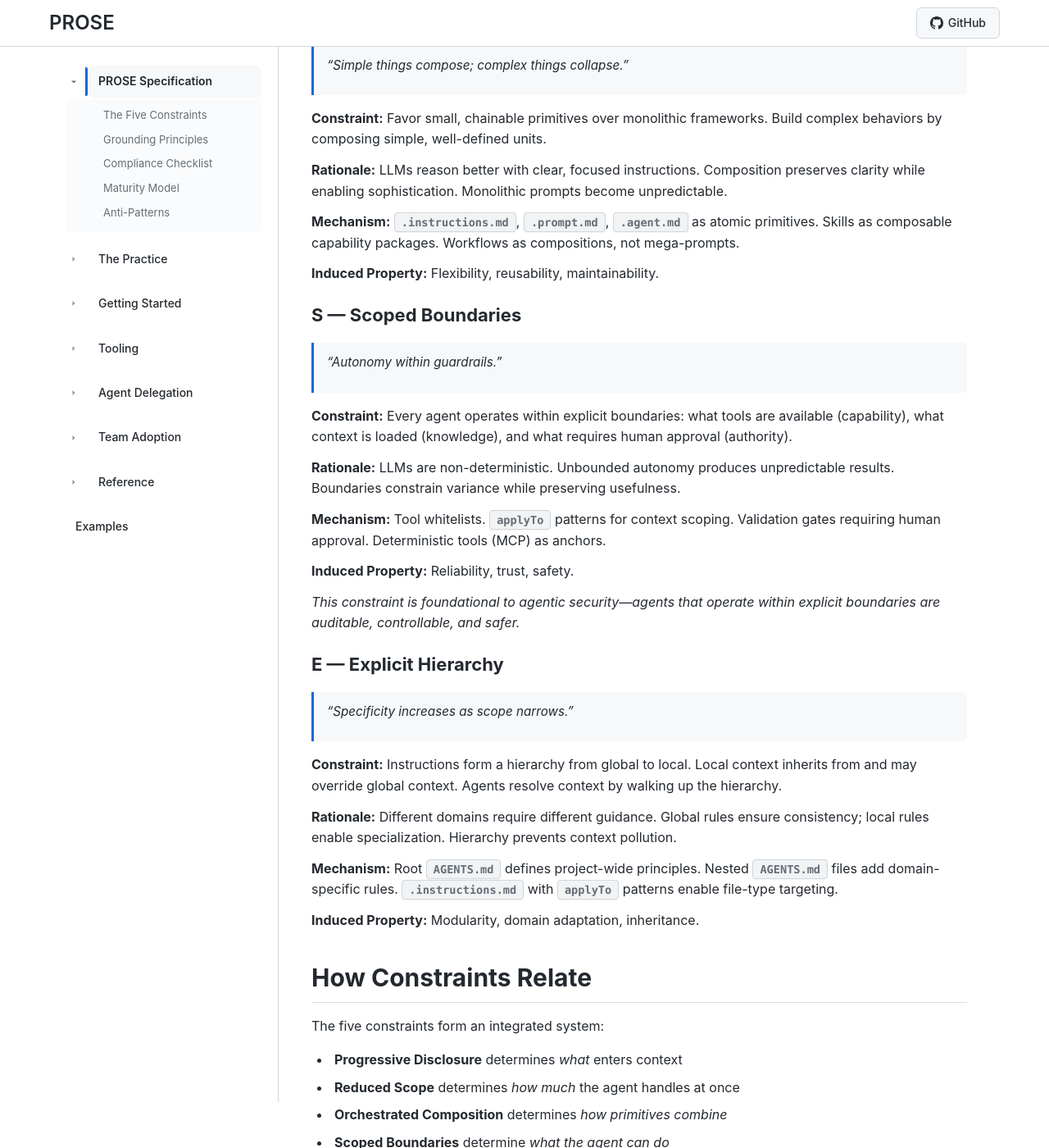
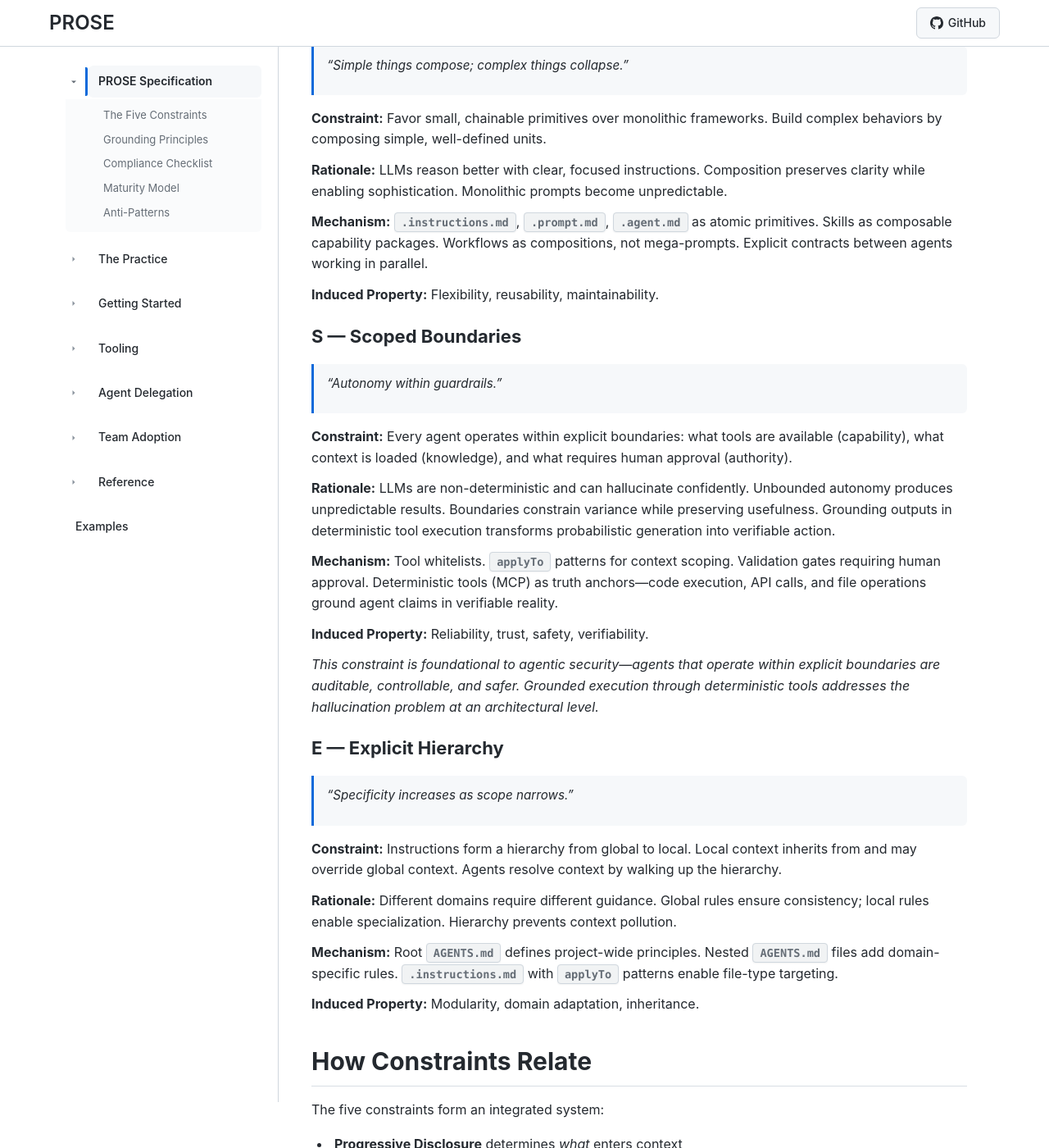
Before and after one commit to danielmeppiel/awesome-ai-native, a Jekyll site: the page built from docs/prose/index.md, in a window 1280 px wide and 1400 px high, scrolled down 4104 px. Shown: the whole window at 82% size. Built offline with Jekyll 4.4.1, drawn with Linux system fonts in a browser that asks for light colours; some of the changed text lies outside the part shown.

Commit message:
Strengthen PROSE constraints: grounded execution + multi-agent coordination
Scoped Boundaries (S):
- Add hallucination awareness to rationale
- Emphasize deterministic tools as 'truth anchors' for verifiability
- Add 'verifiability' as induced property alongside security

Orchestrated Composition (O):
- Add 'explicit contracts between agents working in parallel'

Addresses potential gaps without adding a sixth constraint.

```diff
--- a/docs/prose/index.md
+++ b/docs/prose/index.md
@@ -19,7 +19,7 @@ Just as code became the medium for directing CPUs, natural language is becoming
 | **P**rogressive Disclosure | Structure information to reveal complexity progressively | Efficient context utilization |
 | **R**educed Scope | Match task size to context capacity | Manageable complexity |
 | **O**rchestrated Composition | Simple things compose; complex things collapse | Flexibility, reusability |
-| **S**coped Boundaries | Autonomy within guardrails | Reliability, security |
+| **S**coped Boundaries | Autonomy within guardrails | Reliability, security, verifiability |
 | **E**xplicit Hierarchy | Specificity increases as scope narrows | Modularity, inheritance |
 
 ## What PROSE Is Not
@@ -121,7 +121,7 @@ PROSE defines five architectural constraints. Each addresses a fundamental prope
 
 **Rationale:** LLMs reason better with clear, focused instructions. Composition preserves clarity while enabling sophistication. Monolithic prompts become unpredictable.
 
-**Mechanism:** `.instructions.md`, `.prompt.md`, `.agent.md` as atomic primitives. Skills as composable capability packages. Workflows as compositions, not mega-prompts.
+**Mechanism:** `.instructions.md`, `.prompt.md`, `.agent.md` as atomic primitives. Skills as composable capability packages. Workflows as compositions, not mega-prompts. Explicit contracts between agents working in parallel.
 
 **Induced Property:** Flexibility, reusability, maintainability.
 
@@ -131,13 +131,13 @@ PROSE defines five architectural constraints. Each addresses a fundamental prope
 
 **Constraint:** Every agent operates within explicit boundaries: what tools are available (capability), what context is loaded (knowledge), and what requires human approval (authority).
 
-**Rationale:** LLMs are non-deterministic. Unbounded autonomy produces unpredictable results. Boundaries constrain variance while preserving usefulness.
+**Rationale:** LLMs are non-deterministic and can hallucinate confidently. Unbounded autonomy produces unpredictable results. Boundaries constrain variance while preserving usefulness. Grounding outputs in deterministic tool execution transforms probabilistic generation into verifiable action.
 
-**Mechanism:** Tool whitelists. `applyTo` patterns for context scoping. Validation gates requiring human approval. Deterministic tools (MCP) as anchors.
+**Mechanism:** Tool whitelists. `applyTo` patterns for context scoping. Validation gates requiring human approval. Deterministic tools (MCP) as truth anchors—code execution, API calls, and file operations ground agent claims in verifiable reality.
 
-**Induced Property:** Reliability, trust, safety.
+**Induced Property:** Reliability, trust, safety, verifiability.
 
-*This constraint is foundational to agentic security—agents that operate within explicit boundaries are auditable, controllable, and safer.*
+*This constraint is foundational to agentic security—agents that operate within explicit boundaries are auditable, controllable, and safer. Grounded execution through deterministic tools addresses the hallucination problem at an architectural level.*
 
 ### E — Explicit Hierarchy
 
```
